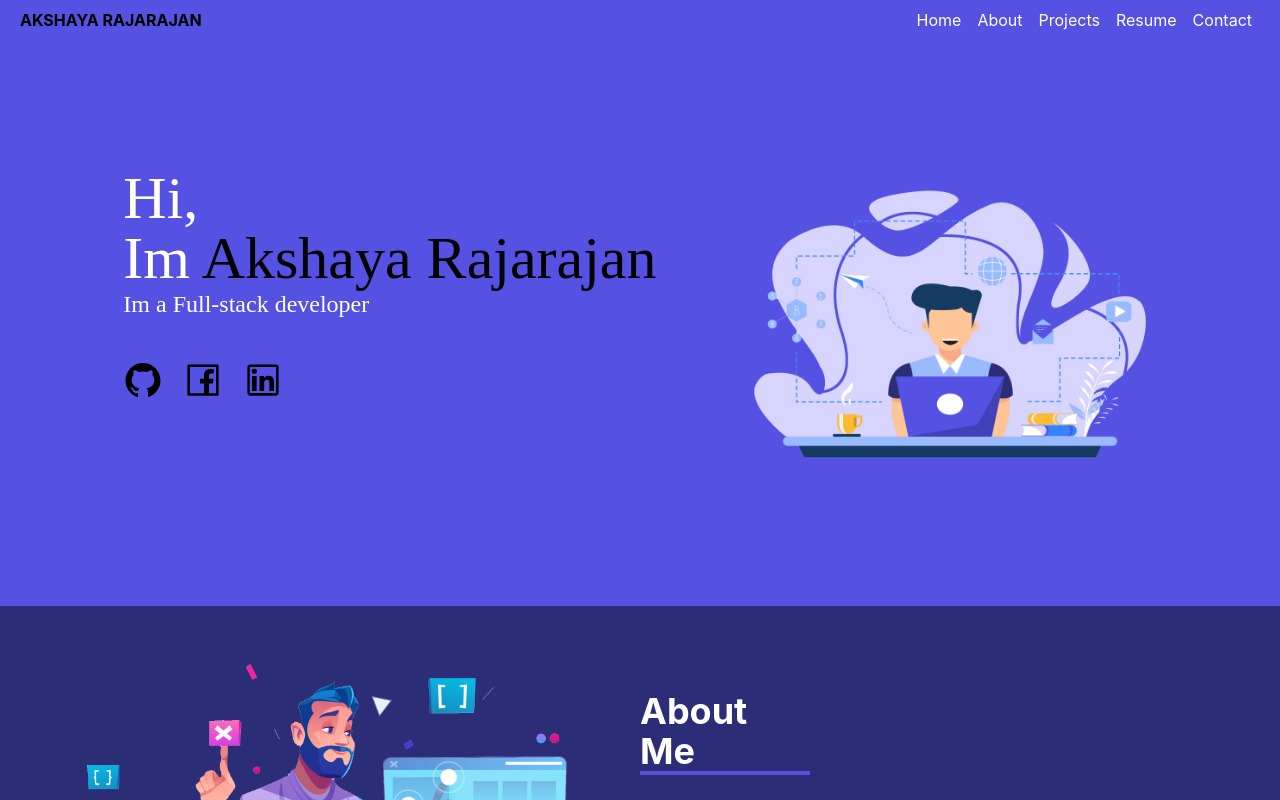
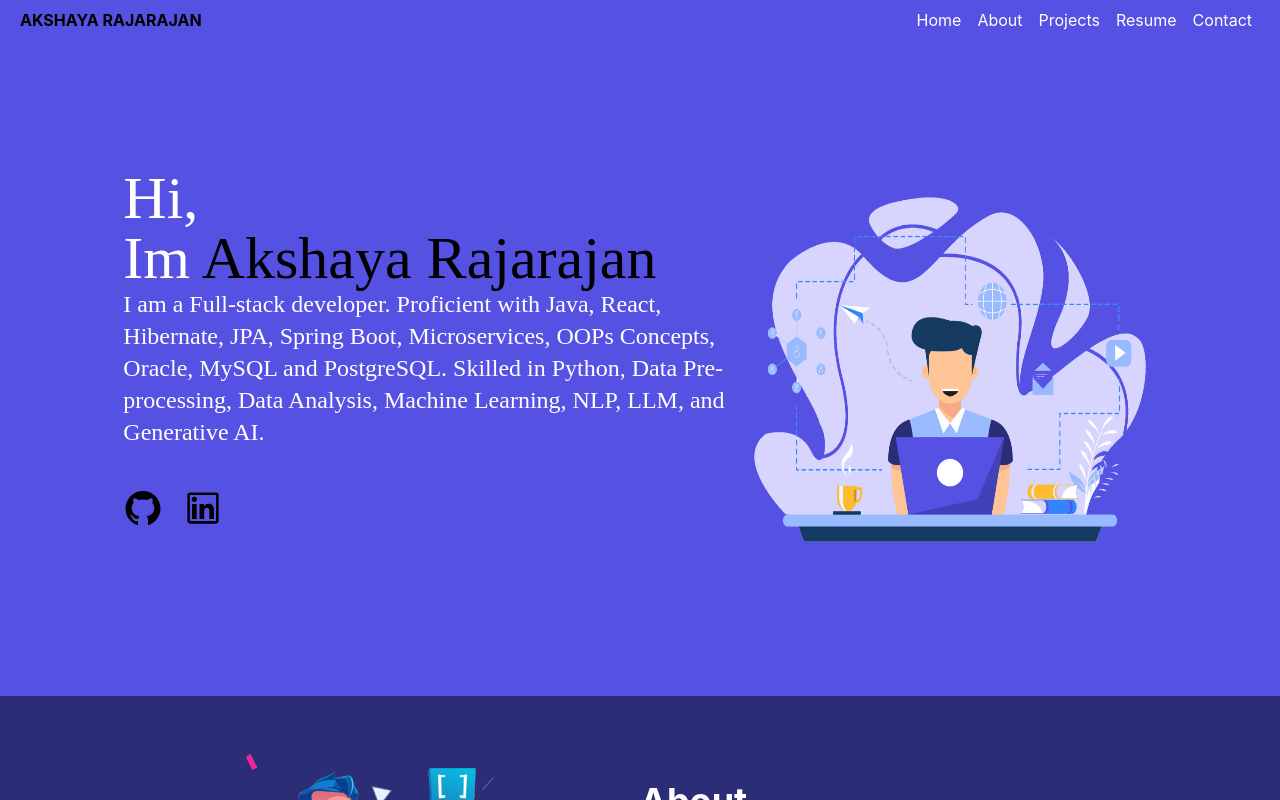
Before and after one commit to Akshaya-Rajarajan/portfolio, a React (Create React App) app: page / in a window 1280 px wide. Shown: the top 800 px of the page. Built offline with nearby package versions, Linux system fonts and the light colour scheme.

Commit message:
Developed the intro section

```diff
--- a/src/components/Hero.js
+++ b/src/components/Hero.js
@@ -1,12 +1,11 @@
 import HeroImg from '../assets/hero.png';
-import { AiOutlineGithub, AiOutlineFacebook, AiOutlineLinkedin } from "react-icons/ai";
+import { AiOutlineGithub, AiOutlineLinkedin } from "react-icons/ai";
 
 export default function Hero() {
     const config  = {
-        subtitle: 'Im a Full-stack developer',
+        subtitle: 'I am a Full-stack developer. Proficient with Java, React, Hibernate, JPA, Spring Boot, Microservices, OOPs Concepts, Oracle, MySQL and PostgreSQL. Skilled in Python, Data Pre-processing, Data Analysis, Machine Learning, NLP, LLM, and Generative AI. ',
         social: {
             github: 'https://github.com/Akshaya-Rajarajan',
-            facebook: 'https://facebook.com/jvlcode',
             linkedin: 'https://www.linkedin.com/in/akshaya-rajarajan-b957321a5/'
         }
     }
@@ -19,7 +18,6 @@ export default function Hero() {
             </h1>
             <div className='flex py-10'>
                 <a href={config.social.github} className='pr-5 hover:text-white'><AiOutlineGithub size={40} /></a>
-                <a href={config.social.facebook} className='pr-5 hover:text-white'><AiOutlineFacebook size={40}/></a>
                 <a href={config.social.linkedin} className='hover:text-white'><AiOutlineLinkedin size={40}/></a>
             </div>
        </div>
```
